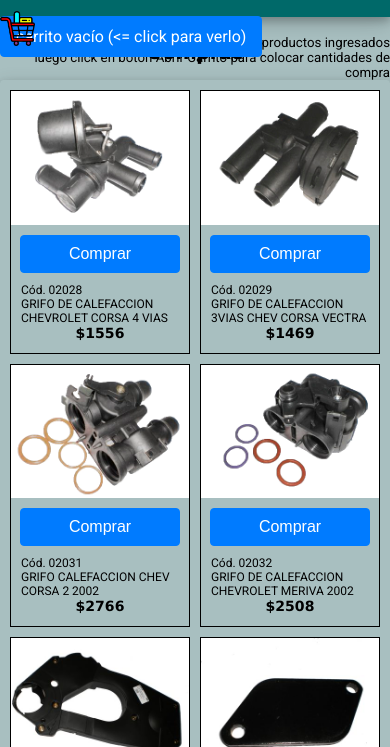
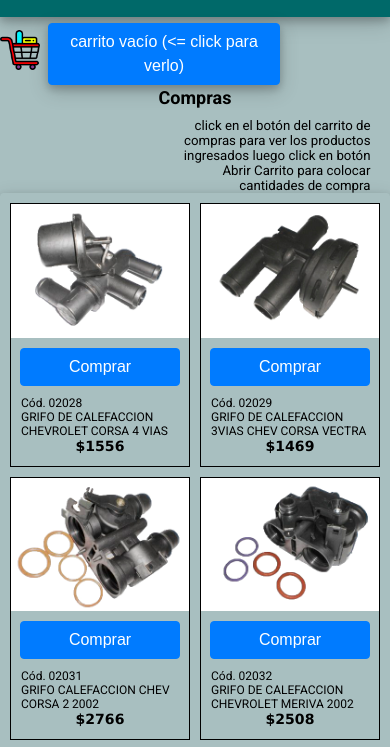
Before and after one commit to Lucas-Zam/proyecto-RL, a website: page 7-Compras.html in a window 390 px wide. Shown: the part 79-826 px from the top of the page. Drawn offline with Linux system fonts and the light colour scheme.

Commit message:
Modif 02/07/21

```diff
--- a/7-Compras.html
+++ b/7-Compras.html
@@ -47,13 +47,8 @@
 		</header>
 
 		<div class="bloqueCarrito colspan-1 rowspan-1">
-			<a href="#" onclick="verCarrito()">
-				<img src="./imagenes/carro.png" id="posi" class="imgcarrito" width="3px"></img>
-				<div class="boxTextCarrito">
-					<div id="loteProd" class="textCarrito">VACIO</div>
-				</div>
-			</a>
-
+			<button id="loteProd" class="btn btn-block btn-primary btn-carrito" onclick="verCarrito()">Carrito</button>
+			<img src="./imagenes/carro.png" class="imgcarrito" width="3px"></img>
 			<div id="carrito" class="carro noveo">
 				<table id="lista-carrito" class="table">
 					<thead>
@@ -75,8 +70,8 @@
 			<h2>Compras</h2>
 		</main>
 		<div class="tituloSecundario colspan-1 rowspan-1">
-			<div class="tituh5 texto-derecha">click en el carrito de compras para ver los productos ingresados</div>
-			<div class="tituh5 texto-derecha ">luego click en botón Abrir Carrito para colocar cantidades de compra</div>
+			<div class="tituh5 texto-derecha">click en el botón del carrito de compras para ver los productos ingresados
+				 luego click en botón Abrir Carrito para colocar cantidades de compra</div>
 		</div>
 
 		<main class="contenido colspan-1 rowspan-1 grid col-3 m576-col-2 m341-col-1">
--- a/js/7-compras.js
+++ b/js/7-compras.js
@@ -1,6 +1,5 @@
 let seVeTabla = false;// true se esta viendo, false está oculta
 var posicion;
-const coordenadas = document.getElementById('posi');
 
 //Si localStorage tiene datos, entonces creo vectorCompra y creo carrito
 const almacenados = JSON.parse(localStorage.getItem("vectorCompra"));
--- a/js/8-procesocompra.js
+++ b/js/8-procesocompra.js
@@ -17,7 +17,6 @@
 // ------------------------------------------------------------------------------------------
 let Total1 = 0;
 let canti = [];
-debugger;
 getLocalStorage();
 if (vectorCompra.length == 0) {
     eliminarCompra();
@@ -202,13 +201,13 @@ function llenarTabla() {
 //-------------------------------------------------------------
 //función que regresa a 7-compras.html para continuar eligiendo productos
 function seguirComprando() {
-    window.location.href="7-compras.html";
+    window.location.href="7-Compras.html";
 }
 //-------------------------------------------------------------
 //función que regresa 7-compras.html borrando localStorage para recomenzar
 function eliminarCompra() {
     localStorage.clear();
-    window.location.href="7-compras.html";
+    window.location.href="7-Compras.html";
 }
 //-------------------------------------------------------------
 //función de realizar la compra (EN CONSTRUCCION)
--- a/scss/_cabecera.scss
+++ b/scss/_cabecera.scss
@@ -58,7 +58,7 @@
 	height: 5%;
 	top: 1.5rem;
 	right: 0;
-	z-index: 3000;
+	z-index: 5000;
 }
 #img11, #img22{
 	max-width: 50%;
@@ -152,7 +152,7 @@
 	.header nav ul {
 		position: fixed;
 		width: 40%;
-		height: 52%;
+		// height: 52%;
 		background-color: rgba(0, 0, 0, 0.342);
 		border-bottom-left-radius: 3.125rem;
 		border-top-left-radius: 3.125rem;
@@ -160,7 +160,7 @@
 		right: -100%;
 		text-align: center;
 		transition: all 0.5s;
-		z-index: 2000;
+		z-index: 5000;
 		li {
 			display: block;
 			margin: 1.875rem 0;
@@ -175,7 +175,7 @@
 	.header{
 		font-size: 10px;
 	}
-	.header nav ul {
-		height: 55vh;
-	}
+	// .header nav ul {
+		// height: 55vh;
+	// }
 }
--- a/scss/estilosRL-compras.scss
+++ b/scss/estilosRL-compras.scss
@@ -25,9 +25,21 @@ body {
 @import "cabecera";
 
 .bloqueCarrito {
-	background-color: rgb(247, 243, 52);
-	margin-left: 0px;
-	margin-top: 90px;
+	margin-left: 37px;
+	margin-top: 85px;
+	min-width: 40px;
+	// max-width: 10%;
+	// height: auto;
+	position: fixed;
+	z-index: 3001;
+}
+.btn-carrito {
+	box-shadow: $sombra-caja;
+}
+
+.imgcarrito {
+	margin-left: -37px;
+	margin-top: -65px;
 	min-width: 40px;
 	// max-width: 10%;
 	// height: auto;
@@ -35,43 +47,9 @@ body {
 	z-index: 3002;
 }
 
-.imgcarrito {
-	margin-left: -45px;
-	min-width: 40px;
-	// max-width: 10%;
-	// height: auto;
-	position: fixed;
-	z-index: 3001;
-}
-
-.boxTextCarrito {
-	color: #fff;
-	border-radius: 4px;
-	border: 1px solid black;
-	margin-top: 5px;
-	background-color: #007bff;
-	border-color: #007bff;
-	position: fixed;
-	z-index: 3000;
-}
-.boxTextCarrito:hover {
-color: #fff;
-background-color: #0069d9;
-border-color: #0062cc;
-cursor: pointer;
-}
-
-.textCarrito{
-	min-width: 40px;
-	text-align: center;
-	margin: 10px 15px;
-	// max-width: 10%;
-	// height: auto;
-	transition: color 0.15s ease-in-out, background-color 0.15s ease-in-out, border-color 0.15s ease-in-out, box-shadow 0.15s ease-in-out;
-}
-
 .carro {
-	margin-top: 50px;
+	margin-top: -3px;
+	margin-left: -38px;
 	position: fixed;
 	font-size: 12px;
 	background-color: rgba(255, 255, 255, 0.815);
@@ -84,7 +62,8 @@ cursor: pointer;
 	margin-top: 0;
 }
 .tituloSecundario {
-	margin-top: -40px;
+	width: 50%;
+	margin-left: 50%;
 }
 .contenido {
 	// background: lightblue;
@@ -102,7 +81,6 @@ cursor: pointer;
 		}
 	}
 }
-
 .artsombra:hover {
 	box-shadow: $sombra-caja;
 }
@@ -260,6 +238,8 @@ td:nth-child(4) {text-align: right;}
 // 	background-color: #b6f782;
 // }
 
+
+
 .box-producto {
     margin: 15px;
     padding: 2px 16px;
@@ -294,13 +274,14 @@ button {
 
 @import "piedepagina";
 
-
+//-------------------------------------------------------------
 @media screen and (max-width: 1200px) {
 /*se hace si tiene 1200px o menos*/
 	h6 {
 		font-size: 0.83rem;
 	}
 }
+//-------------------------------------------------------------
 @media screen and (max-width: 992px) {
 	/*se hace si tiene 992px o menos*/
 	:root {// font-size: 13px;
@@ -309,31 +290,55 @@ button {
 	h6 {
 		font-size: 0.83rem;
 	}
-	.imgcarrito {
-		margin-left: -35px;
+	.bloqueCarrito {
+		margin-top: 120px;
 	}
-	.titCompras, .contenido {
+	.tituloPrincipal, .contenido {
 		font-size: 13px;
 	}
+	.tituloSecundario {
+		width: 50%;
+		margin-left: 50%;
+	}
 }
+//-------------------------------------------------------------
 @media screen and (max-width: 768px) {
 	/*se hace si tiene 768px o menos*/
 	// :root{font-size: 14px;}
-	.titCompras, .contenido {
+	.tituloPrincipal, .contenido {
 		font-size: 14px;
 	}
 	.contenido{
 		gap: 20px;
 		padding: 20px;
 		div p{
-			// padding-left: 5px;
 			font-size: 12px;
 		}
 	}
+	.bloqueCarrito {
+		margin-top: 130px;
+		margin-left: 30px;
+	}
 	.imgcarrito {
-		margin-left: -25px;
+		margin-left: -31px;
+	}
+	.carro {
+		margin-top: -3px;
+		margin-left: -32px;
+	}
+	.tituloPrincipal {
+		text-align: right;
+		margin-right: 130px;
+	}
+	thead, tbody {
+		display: block;
+	}
+	tbody {
+		height: 135px;
+		overflow-y: auto;
 	}
 }
+//-------------------------------------------------------------
 @media screen and (max-width: 576px) {
 	/*se hace si tiene 576px o menos*/
 	// :root {font-size: 12px;}
@@ -343,25 +348,41 @@ button {
 		margin: 0;
 		gap: 0;
 	}
+	.bloqueCarrito {
+		margin-top: 92px;
+		margin-left: 35px;
+	}
 	.imgcarrito {
-		margin-left: 0;
-		min-width: 35px;
+		margin-left: -35px;
 	}
-	.titCompras, .contenido {
+	.carro {
+		margin-left: -35px;
+	}
+	.tituloPrincipal, .contenido {
 		font-size: 12px;
 	}
-	.titCompras {
-		margin-top: 20px;
+	.tituloPrincipal {
+		margin: 70px auto 10px;
+		text-align: center;
 	}
 	.contenido{
 	// display: grid; grid-template-columns: 1fr 1fr 1fr; grid-template-rows: auto;
 	gap: 10px;
 	padding: 10px;
 	}
+	.tituloSecundario {
+		margin-right: 2%;
+		margin-left: 45%;
+	}
 }
+//-------------------------------------------------------------
 @media screen and (max-width: 341px) {
 	// :root{font-size: 10px;}
-	.titCompras, .contenido {
+	.tituloSecundario, .contenido {
 		font-size: 10px;
 	}
+	.tituloSecundario {
+		margin: 0 2%;
+		width: 92%;
+	}
 }
```
Also changed, not shown: css/estilosRL-clientes.css, css/estilosRL-compras.css, css/estilosRL-grid.css, css/estilosRL-listado.css, css/estilosRL-ofertas.css, css/estilosRL-procesocompra.css.
